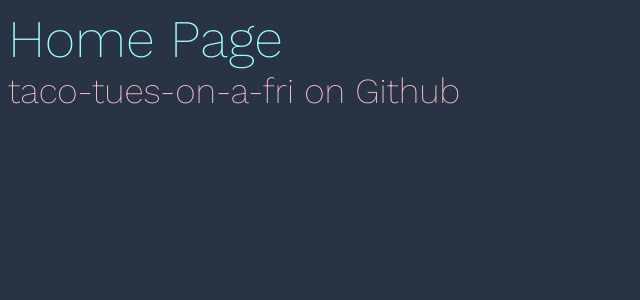
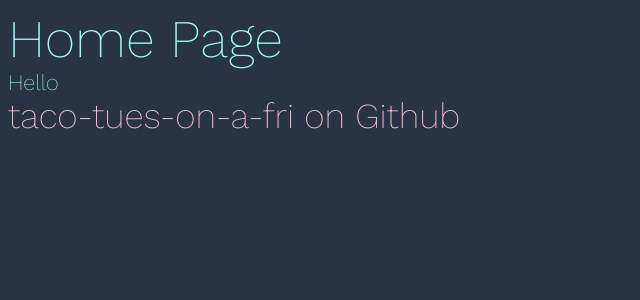
Before and after one commit to taco-tues-on-a-fri/name-dot-com-v2, a React app: page / in a window 1280 px wide. Shown: the top 300 px of the page, without its empty margins (0-640 px from the left). Built offline with nearby package versions, Linux system fonts and the light colour scheme.

Commit message:
Add test translation to HomePage

```diff
--- a/src/components/pages/HomePage/HomePage.tsx
+++ b/src/components/pages/HomePage/HomePage.tsx
@@ -1,15 +1,17 @@
 import React, { FC, lazy } from 'react'
 import { Link } from 'react-router-dom'
+import { useTranslation } from 'react-i18next'
 
 import 'styles.css'
-
 // const LazyComponent = lazy(() => import('@components/Lazy/Lazy'))
 const onGitHub = ' on Github'
 export const HomePage: FC = () => {
+  const { t } = useTranslation()
   return (
     <div>
       <React.Suspense fallback={ <h1>Loading</h1> }>
         <h1>Home Page</h1>
+        <h2>{t('hello')}</h2>
         <p>
           <Link to="/taco-tues-on-a-fri">taco-tues-on-a-fri</Link>
           { onGitHub }
```
